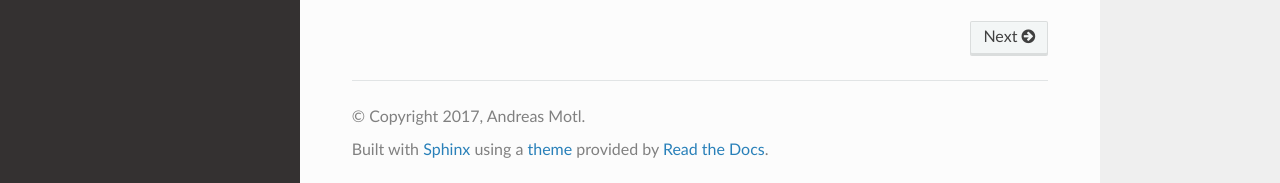
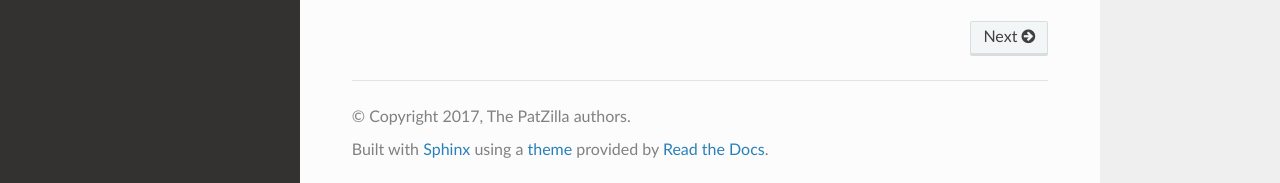
Before and after one commit to ip-tools/uspto-opendata-python, a Sphinx documentation site: the page built from docs/index.rst, in a window 1280 px wide and 1045 px high. Shown: the part 859-1042 px from the top of the window. Built offline with Sphinx 7.4.7 and the Read the Docs theme 2.0.0, drawn with Linux system fonts in a browser that asks for light colours.

Commit message:
Update documentation author

```diff
--- a/docs/conf.py
+++ b/docs/conf.py
@@ -49,8 +49,8 @@ master_doc = 'index'
 
 # General information about the project.
 project = u'uspto-opendata-python'
-copyright = u'2017, Andreas Motl'
-author = u'Andreas Motl'
+copyright = u'2017, The PatZilla authors'
+author = u'The PatZilla authors'
 
 # The version info for the project you're documenting, acts as replacement for
 # |version| and |release|, also used in various other places throughout the
@@ -145,7 +145,7 @@ latex_elements = {
 #  author, documentclass [howto, manual, or own class]).
 latex_documents = [
     (master_doc, 'uspto-opendata-python.tex', u'uspto-opendata-python Documentation',
-     u'Andreas Motl', 'manual'),
+     u'The PatZilla authors', 'manual'),
 ]
 
 
```
